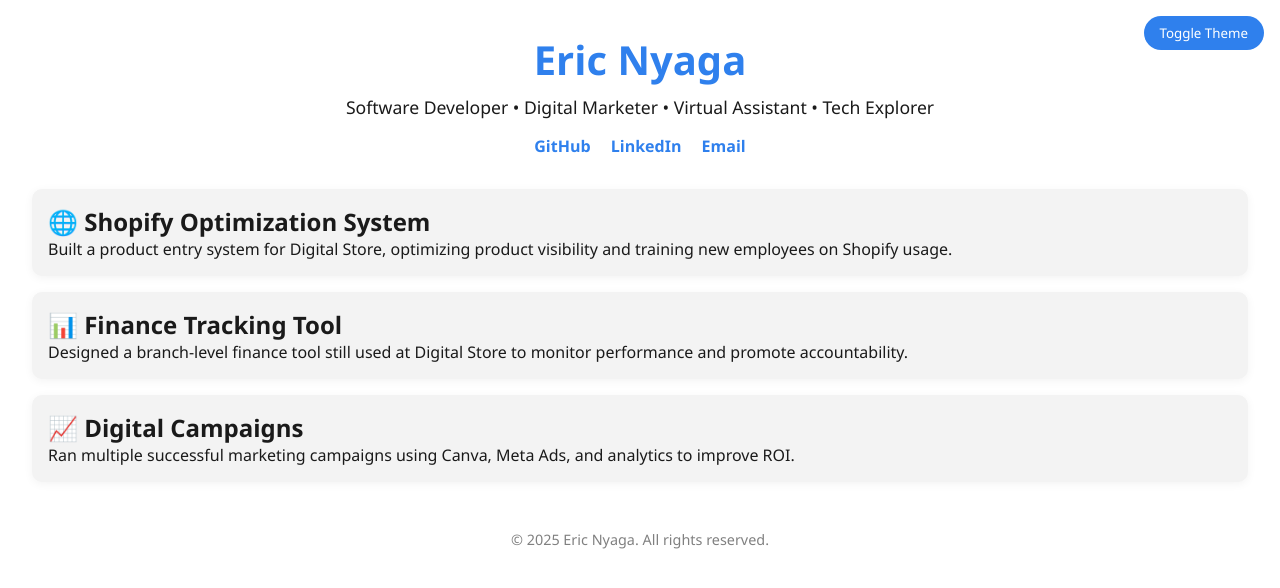
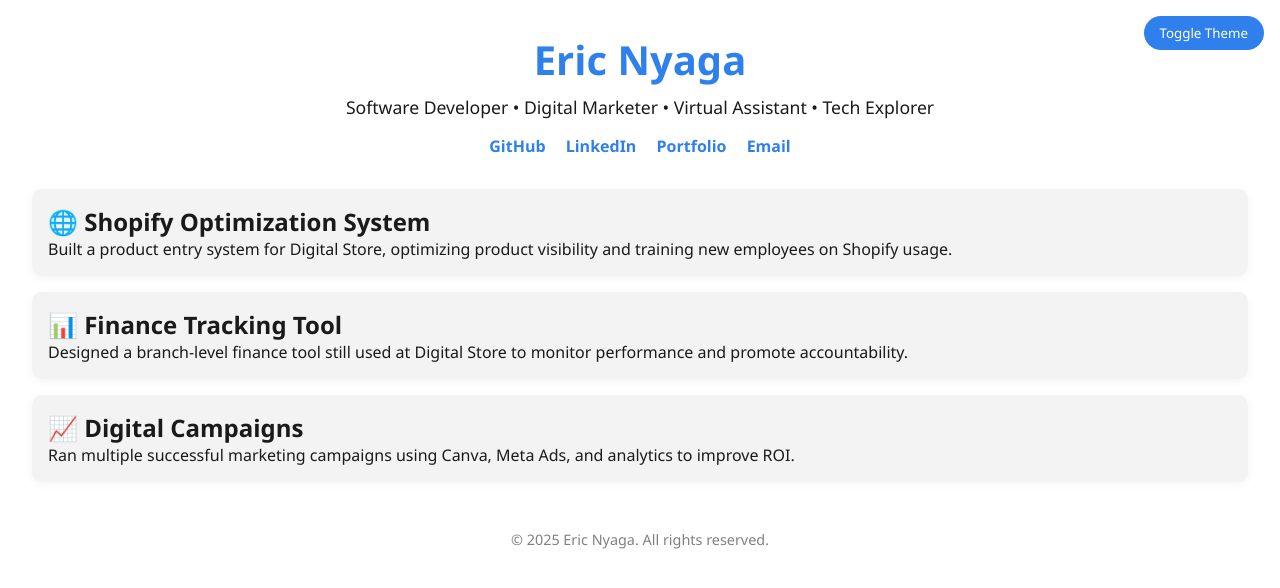
Before and after one commit to Ericz01/Ericz01.github.io, a plain HTML site: page index.html in a window 1280 px wide. Drawn offline with Linux system fonts and the light colour scheme.

Commit message:
Updated index.html

```diff
--- a/index.html
+++ b/index.html
@@ -104,6 +104,7 @@
     <div class="socials">
       <a href="https://github.com/Ericz01" target="_blank">GitHub</a>
       <a href="https://linkedin.com/in/yourprofile" target="_blank">LinkedIn</a>
+      <a href="https://ericnyaga01.carrd.co/" target="_blank">Portfolio</a>
       <a href="mailto:erickinyua770@gmail.com">Email</a>
     </div>
   </header>
```
